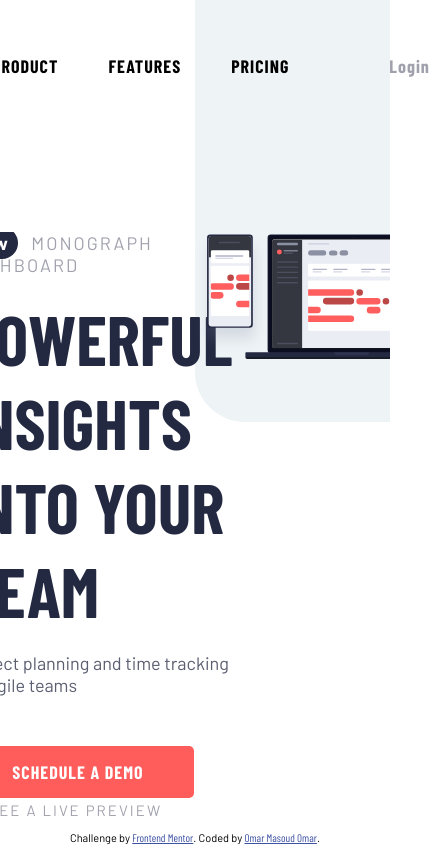
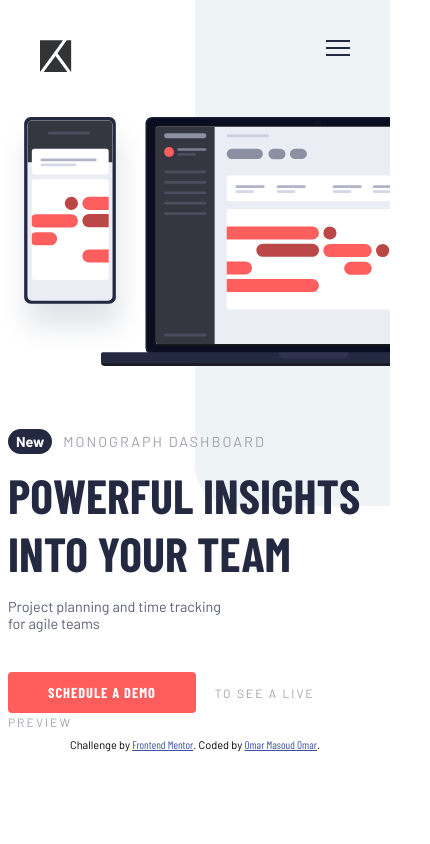
Before and after one commit to omar-the-junior/tracking-intro-component, a plain HTML site: page index.html in a window 390 px wide. Shown: the whole page, 430 px wide, since content can reach past the window. Drawn offline with nearby package versions, Linux system fonts and the light colour scheme.

Commit message:
FIxed some code and made the website more responsive

```diff
--- a/index.html
+++ b/index.html
@@ -16,6 +16,7 @@
 <body>
 
   <div class="gray-box"></div>
+  <img class="menu-button" src="resources/images/icon-hamburger.svg" alt="Menu">
   <nav>
     <img class="logo" src="resources/images/logo.svg" alt="logo">
     <ul class="nav-links__container">
@@ -31,7 +32,6 @@
 
   <div class="container">
     <div class="main-content">
-
       <div class="main-content__items">
         <div>
           <span class="new">New</span>
@@ -46,9 +46,6 @@
           <span> to see a live preview </span>
         </div>
       </div>
-
-
-
     </div>
 
     <div class="right-side">
@@ -60,7 +57,7 @@
   <footer>
     <p class="attribution">
       Challenge by <a href="https://www.frontendmentor.io?ref=challenge" target="_blank">Frontend Mentor</a>.
-      Coded by <a href="#">Omar Masoud Omar</a>.
+      Coded by <a href="https://github.com/Omar-JR">Omar Masoud Omar</a>.
     </p>
   </footer>
 </body>
--- a/resources/sass/base/_base.scss
+++ b/resources/sass/base/_base.scss
@@ -24,14 +24,26 @@
 html {
   font-size: 10px;
   box-sizing: border-box;
+
+  @media screen and (max-width: 1080px){
+    font-size: 8px;
+  }
+  @media screen and (max-width: 880px) {
+    font-size: 6px;
+  }
+
+  @media screen and (max-width: 680px) {
+    font-size: 10px;
+  }
+
+  @media screen and (max-width: 550px) {
+    font-size: 8px;
+  }
 }
 
 .attribution {
   font-size: 11px;
   text-align: center;
-  position: absolute;
-  bottom: 0;
-  width: 100%;
 }
 
 .attribution a {
--- a/resources/sass/components/_box.scss
+++ b/resources/sass/components/_box.scss
@@ -11,4 +11,8 @@
   height: 50vh;
   background-color: var(--light-grayish-blue);
   border-bottom-left-radius: 5rem;
+
+  @media screen and (max-width: 680px) {
+    height: 60vh;
+  }
 }
--- a/resources/sass/layout/_container.scss
+++ b/resources/sass/layout/_container.scss
@@ -2,22 +2,30 @@
 /////////////////Main container//////////////////////
 ///////////////////////////////////////////////////////////////////////////////////
 
-.container{
+.container {
   display: grid;
   grid-template-columns: 50vw 50vw;
   overflow-x: hidden;
   margin-top: 15rem;
-    .main-content{
+
+  @media screen and (max-width: 680px) {
+    margin-top: 0;
+    grid-template-columns: 1fr;
+    grid-template-rows: 1fr 1fr;
+  }
+  .main-content {
     display: flex;
     flex-direction: column;
     align-items: center;
     justify-content: center;
   }
   // Background image (Illustration devices)
-    .right-side{
-        img{
+  .right-side {
+    @media screen and (max-width: 680px) {
+      grid-row: 1;
+    }
+    img {
       width: 135%;
     }
   }
-
 }
--- a/resources/sass/layout/_main-content.scss
+++ b/resources/sass/layout/_main-content.scss
@@ -2,9 +2,15 @@
 /////////////////////////////Main text////////////////////////////////////////////////
 ///////////////////////////////////////////////////////////////////////////////////////////////////////////////////////
 
-.main-content{
+.main-content {
+  @media screen and (max-width: 680px) {
+    grid-row: 2;
+  }
+  &__items {
+    padding: 1rem;
+  }
 
-    .new{
+  .new {
     font-weight: 700;
     color: #fff;
     background-color: var(--dark-blue);
@@ -12,21 +18,21 @@
     padding: 0.5rem 1rem;
     margin-right: 1rem;
   }
-    &__dashboard-txt{
+  &__dashboard-txt {
     color: var(--grayish-blue);
     text-transform: uppercase;
     letter-spacing: 2px;
   }
 
-    &__head{
-        font-size: 7rem;
+  &__head {
+    font-size: 6rem;
     color: var(--dark-blue);
     text-transform: uppercase;
     margin: 2rem 0;
-        max-width: 52rem;
+    max-width: 45rem;
   }
 
-    p{
+  p {
     width: 27rem;
     color: var(--dark-grayish-blue);
   }
--- a/resources/sass/layout/_nav.scss
+++ b/resources/sass/layout/_nav.scss
@@ -1,4 +1,3 @@
-
 ////////////////////////////////////////////////////////
 ////////////////////Navigation bar/////////////////////
 //////////////////////////////////////////////////////////////////////////////////////
@@ -7,6 +6,20 @@
   justify-content: center;
   align-items: center;
   margin: 5rem 15rem;
+
+  @media screen and (max-width: 680px) {
+    *:not(.logo) {
+      display: none;
+    }
+  }
+
+  @media screen and (max-width: 1350px) {
+    margin: 5rem 10rem;
+  }
+  @media screen and (max-width: 1200px) {
+    margin: 5rem 5rem;
+  }
+
   .nav-links {
     &__container {
       display: flex;
@@ -17,7 +30,7 @@
         list-style: none;
         margin-right: 5rem;
         a {
-          color: black;
+          color: var(--dark-blue);
           font-weight: 700;
           letter-spacing: 1px;
           text-decoration: none;
@@ -53,3 +66,9 @@
     }
   }
 }
+
+.menu-button {
+  position: absolute;
+  top: 5rem;
+  right: 5rem;
+}
```
Also changed, not shown: resources/css/style.css. Lines whose indentation alone changed are shown as unchanged.
